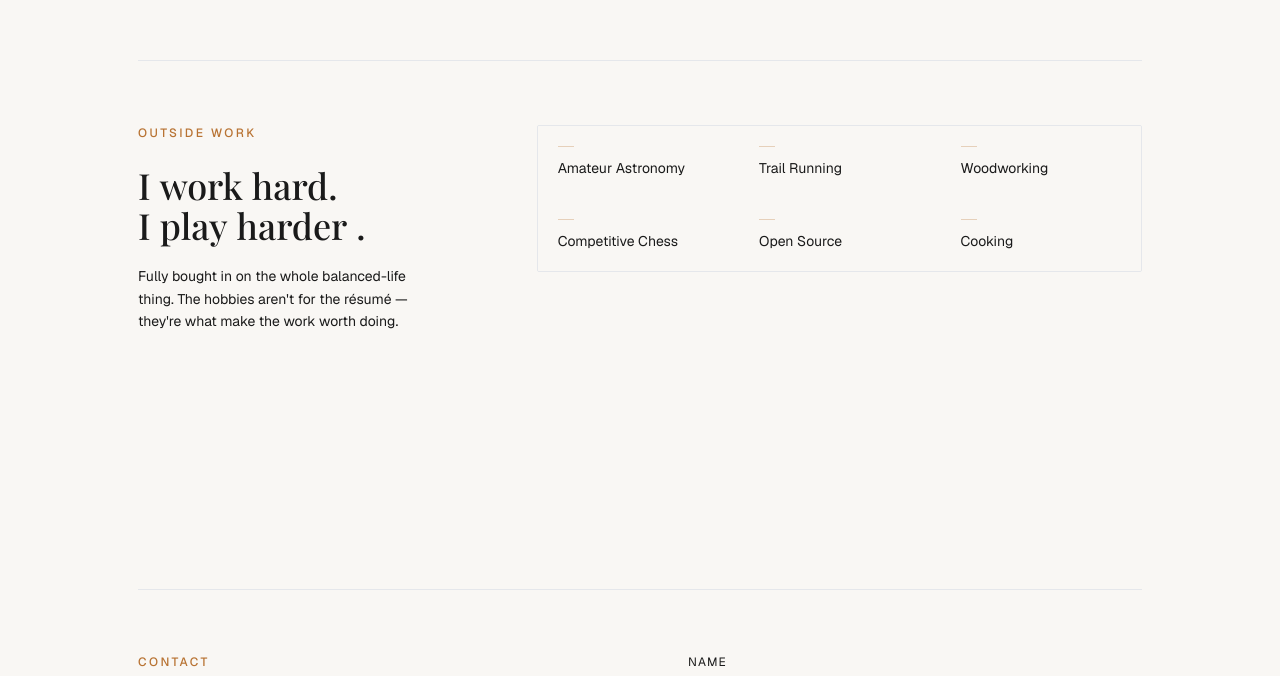
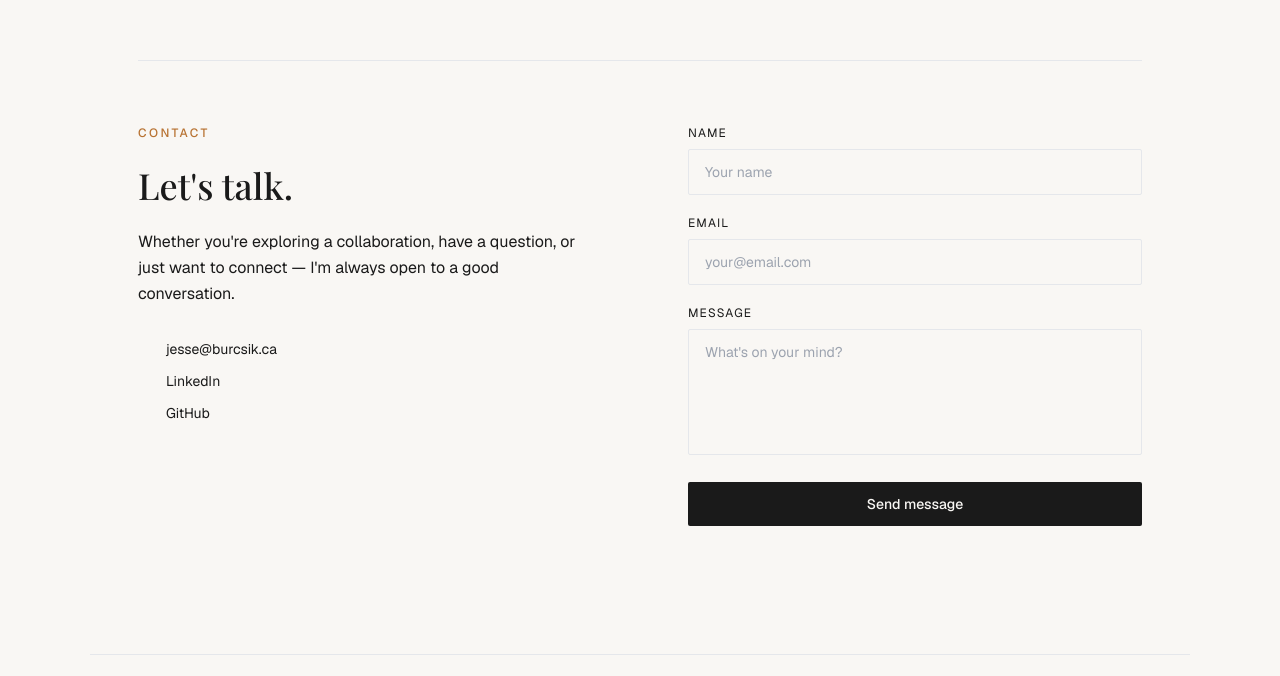
Before and after one commit to jburcsik/burcsik-ca, a Next.js app: page / in a window 1280 px wide. Shown: the part 2175-2851 px from the top of the page. Built offline with nearby package versions, Linux system fonts and the light colour scheme.

Commit message:
removed interests section

```diff
--- a/app/page.tsx
+++ b/app/page.tsx
@@ -3,7 +3,6 @@ import Hero from "@/components/Hero";
 import EasterEggs from "@/components/EasterEggs";
 import Statement from "@/components/Statement";
 import Community from "@/components/Community";
-import Interests from "@/components/Interests";
 import Contact from "@/components/Contact";
 import Footer from "@/components/Footer";
 
@@ -15,7 +14,6 @@ export default function Home() {
       <Hero />
       <Statement />
       <Community />
-      <Interests />
       <Contact />
       <Footer />
     </main>
--- a/components/Interests.tsx
+++ b/components/Interests.tsx
@@ -1,75 +1,8 @@
 "use client";
 
 import { motion, useInView } from "framer-motion";
-import { useEffect, useRef, useState } from "react";
+import { useRef } from "react";
 import { hobbies } from "@/lib/data";
-
-const line1 = ["I", "work", "hard."];
-const line2 = ["I", "play", "harder"];
-
-function WinkHeading() {
-  const [hovered, setHovered] = useState(false);
-  const [wink, setWink] = useState(false);
-  const winkTimer = useRef<ReturnType<typeof setTimeout> | null>(null);
-
-  useEffect(() => {
-    if (hovered) {
-      winkTimer.current = setTimeout(() => setWink(true), 550);
-    } else {
-      if (winkTimer.current) clearTimeout(winkTimer.current);
-      setWink(false);
-    }
-    return () => { if (winkTimer.current) clearTimeout(winkTimer.current); };
-  }, [hovered]);
-
-  const allWords = [...line1, ...line2];
-
-  return (
-    <h2
-      className="font-serif text-3xl md:text-4xl font-medium leading-tight mb-5 cursor-default select-none"
-      onMouseEnter={() => setHovered(true)}
-      onMouseLeave={() => setHovered(false)}
-    >
-      {line1.map((word, i) => (
-        <span
-          key={`l1-${i}`}
-          className="inline-block mr-[0.25em] transition-all duration-200"
-          style={{
-            textDecorationLine: hovered ? "underline" : "none",
-            textDecorationColor: "#b87333",
-            textDecorationThickness: "1.5px",
-            textUnderlineOffset: "4px",
-            transitionDelay: hovered ? `${i * 80}ms` : "0ms",
-          }}
-        >
-          {word}
-        </span>
-      ))}
-      <br />
-      {line2.map((word, i) => (
-        <span
-          key={`l2-${i}`}
-          className="inline-block mr-[0.25em] transition-all duration-200"
-          style={{
-            textDecorationLine: hovered ? "underline" : "none",
-            textDecorationColor: "#b87333",
-            textDecorationThickness: "1.5px",
-            textUnderlineOffset: "4px",
-            transitionDelay: hovered ? `${(line1.length + i) * 80}ms` : "0ms",
-          }}
-        >
-          {word}
-        </span>
-      ))}
-      <span
-        className="inline-block transition-all duration-150"
-        style={{ transitionDelay: hovered ? `${allWords.length * 80}ms` : "0ms" }}
-      >
-        {wink ? "😉" : "."}
-      </span>
-    </h2>
-  );
-}
 
 export default function Interests() {
   const ref = useRef(null);
@@ -88,9 +21,10 @@ export default function Interests() {
           <p className="text-xs uppercase tracking-[0.2em] text-copper font-medium mb-6">
             Outside work
           </p>
-          <WinkHeading />
+          <h2 className="font-serif text-3xl md:text-4xl font-medium leading-tight mb-5">
+            Beyond the office.
+          </h2>
           <p className="text-foreground/50 text-sm leading-relaxed">
-            Fully bought in on the whole balanced-life thing.
             The hobbies aren&apos;t for the résumé — they&apos;re what make
             the work worth doing.
           </p>
```
